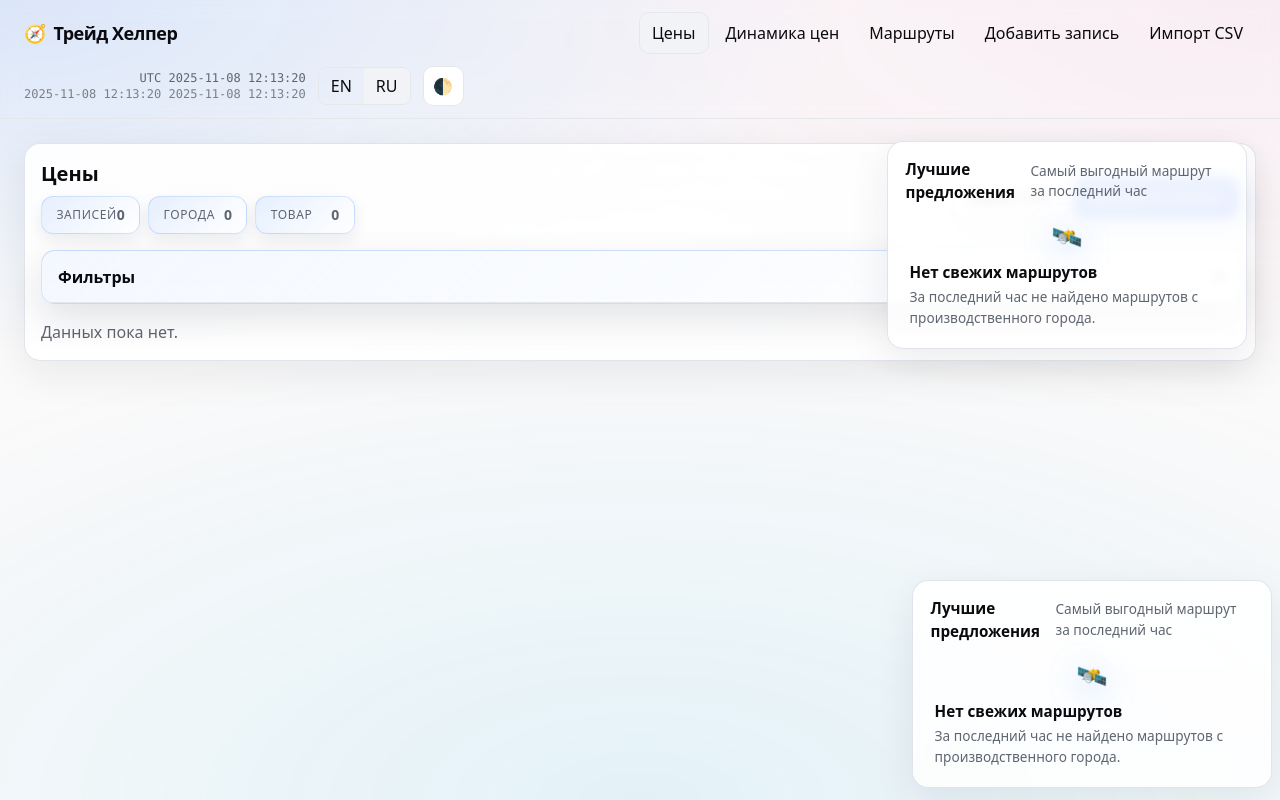
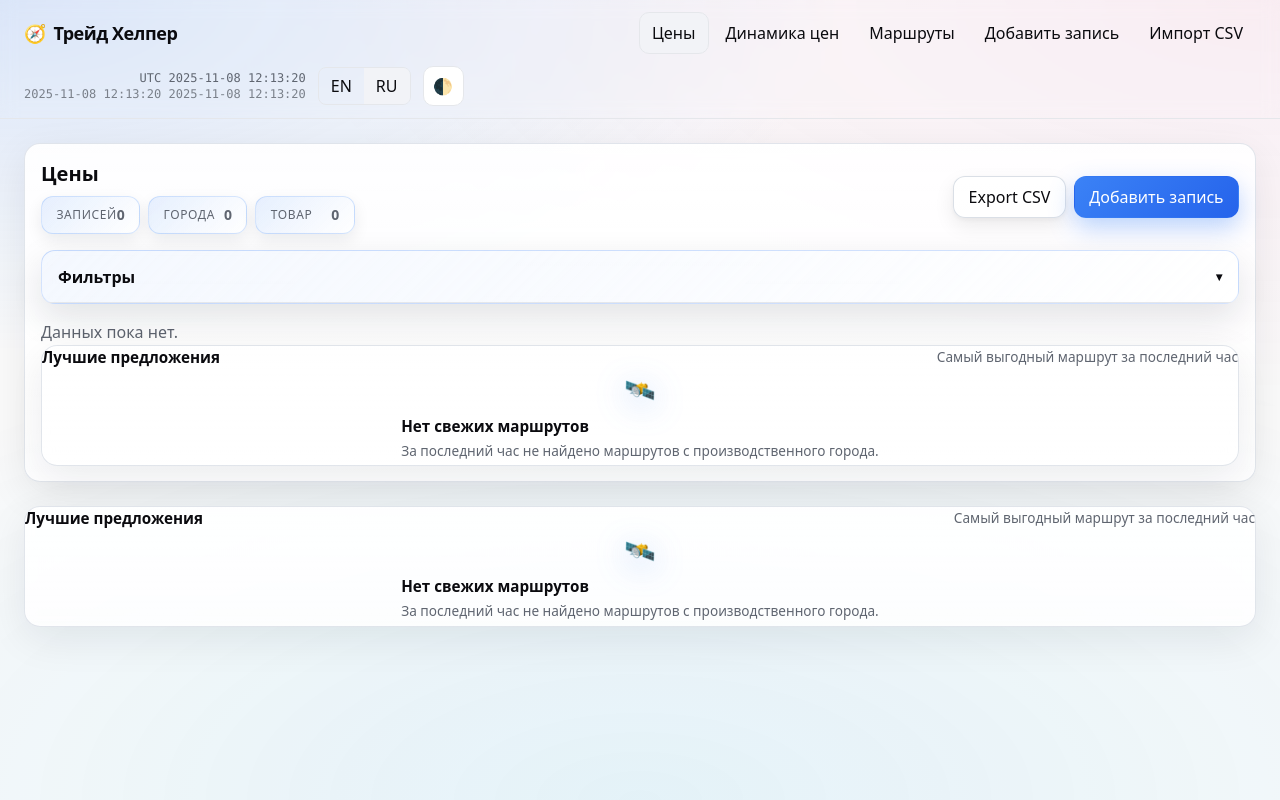
Before and after one commit to R1index/TradeResonance, a Flask app: page / in a window 1280 px wide. Run offline with Flask 3, Linux system fonts and the light colour scheme; data that the repository does not hold is empty; some libraries are stand-ins or nearby versions.

Commit message:
Update tw-app.css

```diff
--- a/static/tw-app.css
+++ b/static/tw-app.css
@@ -732,18 +732,6 @@ details[open] > summary {
 }
 
 /* Виджет лучших предложений */
-.best-deals-widget {
-  position: fixed;
-  bottom: 0.75rem;
-  right: 0.5rem;
-  width: min(360px, calc(100vw - 1rem));
-  z-index: 40;
-  display: flex;
-  flex-direction: column;
-  gap: 0.75rem;
-  padding: 1rem 1.1rem;
-}
-
 .best-deals-widget__header {
   display: flex;
   align-items: center;
```
